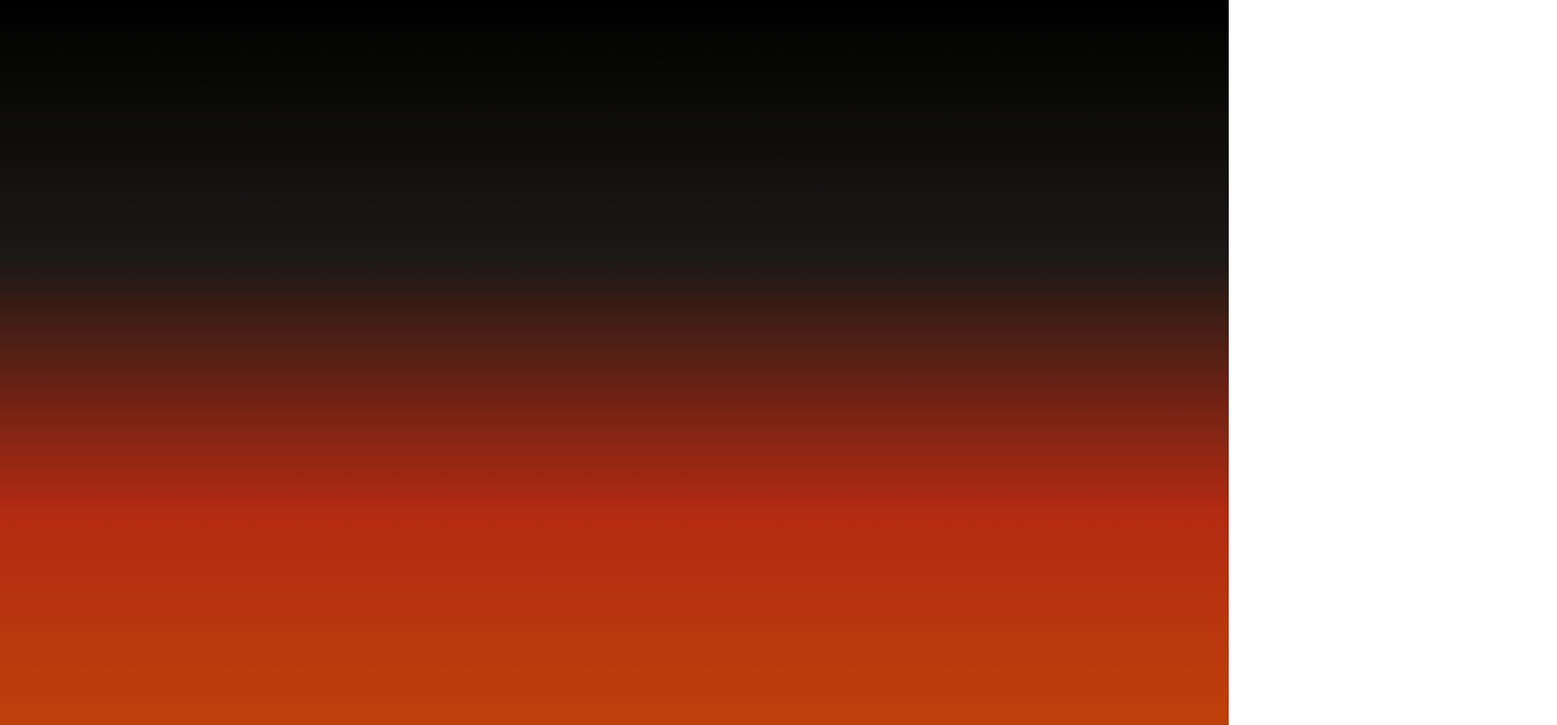
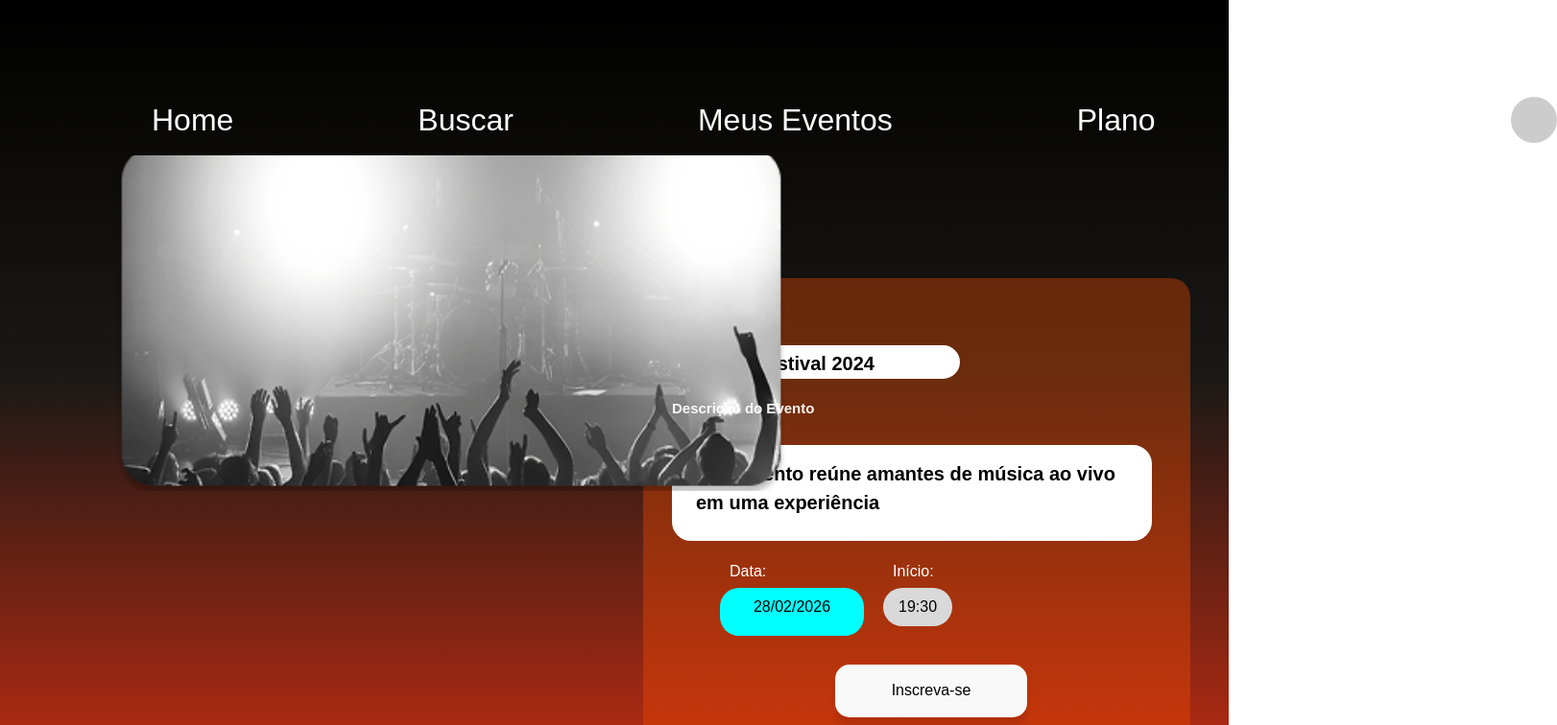
Before and after one commit to Pedro-Henrique-7/sonara, a React (Vite) app in the folder code/frontend/: page /inscricao in a window 1280 px wide. Before the commit this address had no page. Shown: the top 756 px of the page at 96% size, 1622 px wide, since content can reach past the window. Built offline with nearby package versions, Linux system fonts and the light colour scheme.

Commit message:
tela sobre evento atualizada | inicio da tela inscrição

```diff
--- a/code/frontend/src/RouterApp.jsx
+++ b/code/frontend/src/RouterApp.jsx
@@ -5,6 +5,7 @@ import Login from "./login";
 import Shows from "./telaShows";
 import TelaRecuperarSenha from "./recuperar_senha";
 import SobreEvento from "./sobreEvento.jsx";
+import InscricaoEvento from "./inscricaoEvento.jsx";
 
 export default function RouterApp() {
   return (
@@ -16,6 +17,7 @@ export default function RouterApp() {
         <Route path="/shows" element={<Shows />} />
         <Route path="/recuperar_senha" element={<TelaRecuperarSenha />} />
         <Route path="/sobreEvento" element={<SobreEvento />} />
+        <Route path="/inscricao" element={<InscricaoEvento />} />
       </Routes>
     </BrowserRouter>
   );
--- /dev/null
+++ b/code/frontend/src/incricaoEvento.css
@@ -0,0 +1,86 @@
+* {
+  margin: 0;
+  padding: 0;
+  box-sizing: border-box;
+}
+
+.container-foto {
+  height: 25.5rem;
+  width: 100%;
+}
+
+.container-img img {
+  height: 350px;
+  width: 700px;
+  margin-left: 80px;
+  margin-top: 50px;
+  bottom: 18rem;
+}
+
+.top-section {
+  background-color: aqua;
+  background-color: rgba(247, 78, 0, 0.37);
+  margin-left: 30px;
+  border-radius: 20px;
+}
+
+.form-inscricao-container {
+  margin-left: 30px;
+  margin-top: 30px;
+}
+
+.form-inscricao-container label {
+  font-weight: bold;
+  font-size: 15px;
+  color: #fff;
+}
+
+.form-inscricao-container section {
+  width: 300px;
+  height: 35px;
+  border-style: solid;
+  border-color: #fff;
+  background-color: rgb(255, 255, 255);
+  margin-top: 10px;
+  margin-bottom: 20px;
+  border-radius: 20px;
+}
+
+.form-inscricao-container section p {
+  font-size: 20px;
+  color: #000000;
+  margin-left: 10px;
+  margin-top: 0.5px;
+  font-style: initial;
+}
+
+.form-inscricao-container .descricao-evento section {
+  width: 500px;
+  height: 100px;
+  border-style: solid;
+  border-color: #fff;
+  background-color: rgb(255, 255, 255);
+  margin-top: 10px;
+  margin-bottom: 20px;
+  border-radius: 20px;
+}
+
+.form-inscricao-container .descricao-evento section p {
+  font-size: 20px;
+  color: #000000;
+  margin-left: 10px;
+  font-style: initial;
+}
+
+.row-campos {
+  display: flex;
+  gap: 20px;
+}
+
+.campo-data div {
+  background-color: aqua;
+  margin-left: none;
+  height: 50px;
+  width: 150px;
+  left: 10px;
+}
--- /dev/null
+++ b/code/frontend/src/inscricaoEvento.jsx
@@ -0,0 +1,111 @@
+import { useNavigate } from "react-router-dom";
+import "./incricaoEvento.css";
+import fotoShow from "./img/fotoShow.png";
+
+export default function SobreEvento() {
+  const navigate = useNavigate();
+
+  return (
+    <div className="main-wrapper">
+      <header>
+        <div className="content-limit">
+          <div className="header-top">
+            <nav className="nav">
+              <span className="nav-item" onClick={() => navigate("/shows")}>
+                Home
+              </span>
+              <span className="nav-item">Buscar</span>
+              <span className="nav-item">Meus Eventos</span>
+              <span className="nav-item">Plano</span>
+            </nav>
+
+            <div className="user">
+              <div className="user-info">
+                <span className="user-name">Yuri Silva</span>
+                <span className="user-role">Artista</span>
+              </div>
+              <div className="avatar"></div>
+            </div>
+          </div>
+        </div>
+      </header>
+
+      <main className="container-principal">
+        {/* Seção Superior: Imagem e Formulário de Inscrição */}
+        <div className="container-foto">
+          <div className="container-img">
+            <img src={fotoShow} alt="Evento" />
+          </div>
+        </div>
+
+        <div className="top-section">
+          <div className="form-inscricao-container">
+            <div className="nome">
+              <p>Nome: </p>
+              <section className="nome">
+                <p>Sonara Festival 2024</p>
+              </section>
+            </div>
+
+            <div className="descricao-evento">
+              <label htmlFor="descricao">Descrição do Evento</label>
+              <section class="descricao-evento">
+                <p>
+                  Este evento reúne amantes de música ao vivo em uma experiência
+                </p>
+              </section>
+            </div>
+
+            <div className="linha-info">
+              <div className="info-evento">
+                <div className="campo-data">
+                  <span>Data:</span>
+                  <div className="box">28/02/2026</div>
+                </div>
+
+                <div className="campo-inicio">
+                  <span>Início:</span>
+                  <div className="box">19:30</div>
+                </div>
+              </div>
+            </div>
+
+            <button
+              className="btn-inscrever"
+              onClick={() => navigate("/inscricao")}
+            >
+              Inscreva-se
+            </button>
+          </div>
+        </div>
+
+        {/* Seção Inferior: Detalhes de Cache e Status */}
+        <div className="bottom-section">
+          <div className="info-cache-container">
+            <div className="campo-grupo">
+              <label>Cache Esperado</label>
+              <input type="text" className="input-field" />
+            </div>
+
+            <div className="campo-grupo">
+              <label>Cache Ofertado</label>
+              <input type="text" className="input-field" />
+            </div>
+
+            <div className="campo-grupo">
+              <label>Status</label>
+              <input type="text" className="input-field" />
+            </div>
+
+            <button
+              className="btn-ver-eventos"
+              onClick={() => navigate("/meus-eventos")}
+            >
+              Ver meus Eventos
+            </button>
+          </div>
+        </div>
+      </main>
+    </div>
+  );
+}
--- a/code/frontend/src/sobreEvento.css
+++ b/code/frontend/src/sobreEvento.css
@@ -12,6 +12,24 @@
   justify-content: center;
   border-radius: 20px;
 }
+
+.container-informacao button {
+  background-color: #ff5e00;
+  border-radius: 20px;
+  color: black;
+  font-size: 16px;
+  cursor: pointer;
+  margin-left: 200px;
+  margin-top: 50px;
+  width: 20rem;
+  border-style: solid;
+  border-color: #fc4d139d;
+  transition: transform 0.3s ease;
+}
+.container-informacao button:hover {
+  transform: scale(1.1);
+}
+
 .container-principal {
   display: grid;
   grid-template-columns: 1fr 1fr;
@@ -148,7 +166,8 @@
 }
 
 .mapa-evento img {
-  height: 250px;
+  height: 350px;
+  width: 35rem;
 }
 
 .mapa-evento label {
--- a/code/frontend/src/sobreEvento.jsx
+++ b/code/frontend/src/sobreEvento.jsx
@@ -66,19 +66,7 @@ export default function SobreEvento() {
               </div>
             </div>
 
-            <div className="container-artista">
-              <div className="nome-artista">
-                <p>Nome do Artista: </p>
-                <section className="nome">
-                  <p>Sammuca da massa</p>
-                </section>
-              </div>
-
-              <section className="artista-foto">
-                <p> Foto do Artista: </p>
-                <img src={fotoShow} alt="Foto do Artista" />
-              </section>
-            </div>
+            <button onClick={() => navigate("/inscricao")}>Inscreva-se</button>
           </div>
 
           <div className="container-sobre">
```
